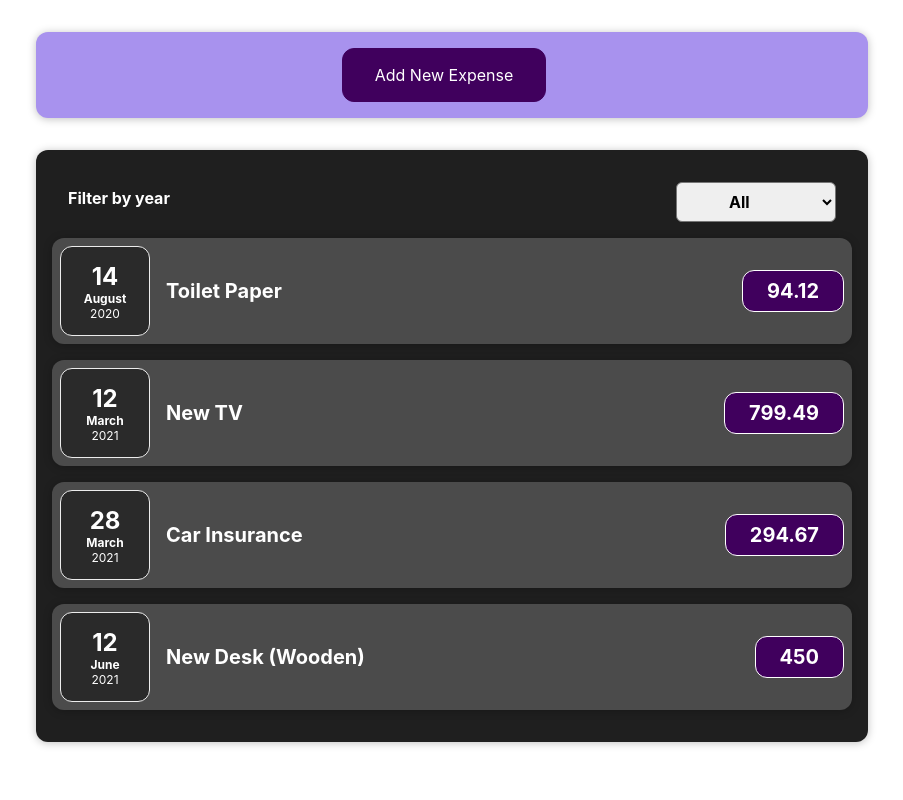
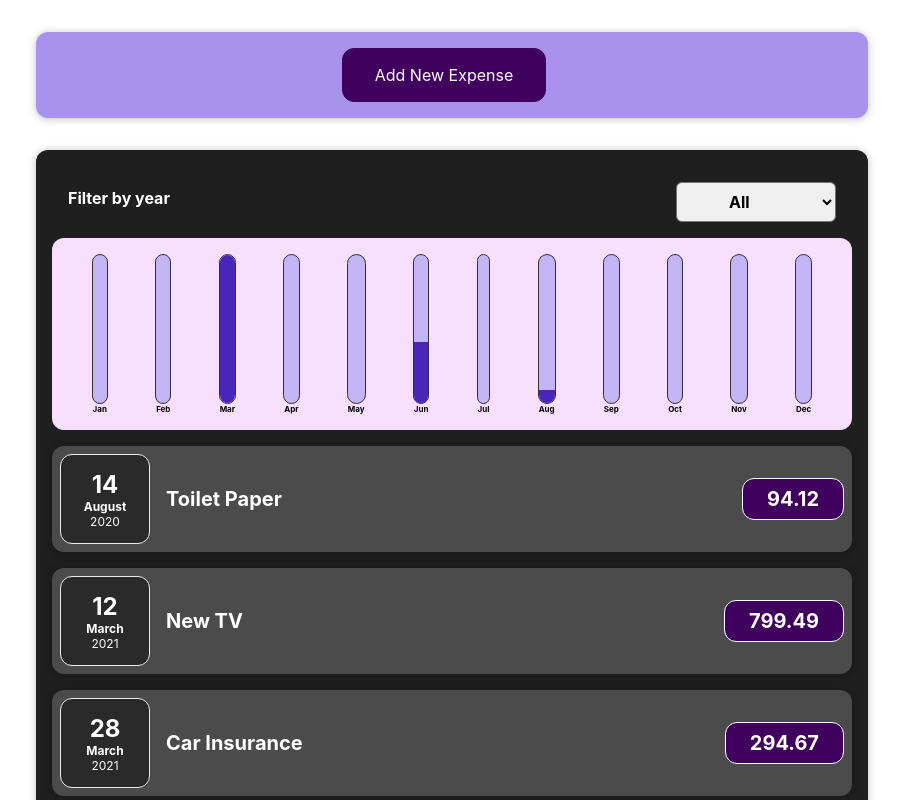
Before and after one commit to EdgarsRum/react-complete-guide, a React (Create React App) app: page / in a window 1280 px wide. Shown: the top 800 px of the page, without its empty margins (188-1091 px from the left). Built offline with nearby package versions, Linux system fonts and the light colour scheme.

Commit message:
- add charts for filtered data  - insure expense amount is stored as number

```diff
--- /dev/null
+++ b/src/components/chart/Chart.css
@@ -0,0 +1,9 @@
+.chart {
+    padding: 1rem;
+    border-radius: 12px;
+    background-color: #f8dfff;
+    text-align: center;
+    display: flex;
+    justify-content: space-around;
+    height: 10rem;
+}
--- /dev/null
+++ b/src/components/chart/Chart.js
@@ -0,0 +1,26 @@
+import ChartBar from './ChartBar';
+
+import './Chart.css';
+
+
+const Chart = (props) => {
+
+  const values = props.dataPoints.map(dataPoint => dataPoint.value);
+  const maxValue = Math.max(...values);
+
+  return (
+    <div className='chart'>
+      {
+        props.dataPoints.map(dataPoint =>
+          <ChartBar
+            key={dataPoint.label}
+            label={dataPoint.label}
+            value={dataPoint.value}
+            maxValue={maxValue}
+          />)
+      }
+    </div>
+  );
+};
+
+export default Chart;
--- /dev/null
+++ b/src/components/chart/ChartBar.css
@@ -0,0 +1,30 @@
+.chart-bar {
+    height: 100%;
+    display: flex;
+    flex-direction: column;
+    align-items: center;
+}
+
+.chart-bar__inner {
+    height: 100%;
+    width: 100%;
+    border: 1px solid #313131;
+    border-radius: 12px;
+    background-color: #c3b4f3;
+    overflow: hidden;
+    display: flex;
+    flex-direction: column;
+    justify-content: flex-end;
+}
+
+.chart-bar__fill {
+    background-color: #4826b9;
+    width: 100%;
+    transition: all 0.3s ease-out;
+}
+
+.chart-bar__label {
+    font-weight: bold;
+    font-size: 0.5rem;
+    text-align: center;
+}
--- /dev/null
+++ b/src/components/chart/ChartBar.js
@@ -0,0 +1,24 @@
+import React from 'react';
+
+import './ChartBar.css';
+
+
+const ChartBar = (props) => {
+
+  let barFillHeight = '0%';
+
+  if (props.maxValue > 0) {
+    barFillHeight = Math.round((props.value / props.maxValue) * 100) + '%';
+  }
+
+  return (
+    <div className='chart-bar'>
+      <div className='chart-bar__inner'>
+        <div className='chart-bar__fill' style={{height: barFillHeight}}/>
+      </div>
+      <div className='chart-bar__label'>{props.label}</div>
+    </div>
+  );
+};
+
+export default ChartBar;
--- a/src/components/expenses/Expenses.js
+++ b/src/components/expenses/Expenses.js
@@ -2,6 +2,7 @@
 import ExpensesFilter from './ExpensesFilter';
 import Card from '../ui/Card';
 import ExpensesList from './ExpensesList';
+import ExpensesChart from './ExpensesChart';
 
 import './Expenses.css';
 
@@ -16,6 +17,7 @@
 
   return <Card className="expenses">
     <ExpensesFilter onFilterByYear={filterByYearHandler}/>
+    <ExpensesChart expenses={filteredExpenses}/>
     <ExpensesList items={filteredExpenses}/>
   </Card>
 }
--- /dev/null
+++ b/src/components/expenses/ExpensesChart.js
@@ -0,0 +1,30 @@
+import React from 'react';
+import Chart from '../chart/Chart';
+
+const ExpensesChart = (props) => {
+  const chartDataPoints = [
+    {label: 'Jan', value: 0},
+    {label: 'Feb', value: 0},
+    {label: 'Mar', value: 0},
+    {label: 'Apr', value: 0},
+    {label: 'May', value: 0},
+    {label: 'Jun', value: 0},
+    {label: 'Jul', value: 0},
+    {label: 'Aug', value: 0},
+    {label: 'Sep', value: 0},
+    {label: 'Oct', value: 0},
+    {label: 'Nov', value: 0},
+    {label: 'Dec', value: 0},
+  ];
+
+  for (const expense of props.expenses) {
+    const expenseMonth = expense.date.getMonth();
+    chartDataPoints[expenseMonth].value += expense.amount
+  }
+
+  return (
+    <Chart dataPoints={chartDataPoints}/>
+  );
+};
+
+export default ExpensesChart;
--- a/src/components/newExpenses/ExpenseForm.js
+++ b/src/components/newExpenses/ExpenseForm.js
@@ -16,7 +16,7 @@
 
     const expenseData = {
       title: enteredTitle,
-      amount: enteredAmount,
+      amount: +enteredAmount,
       date: new Date(enteredDate),
     };
 
```
